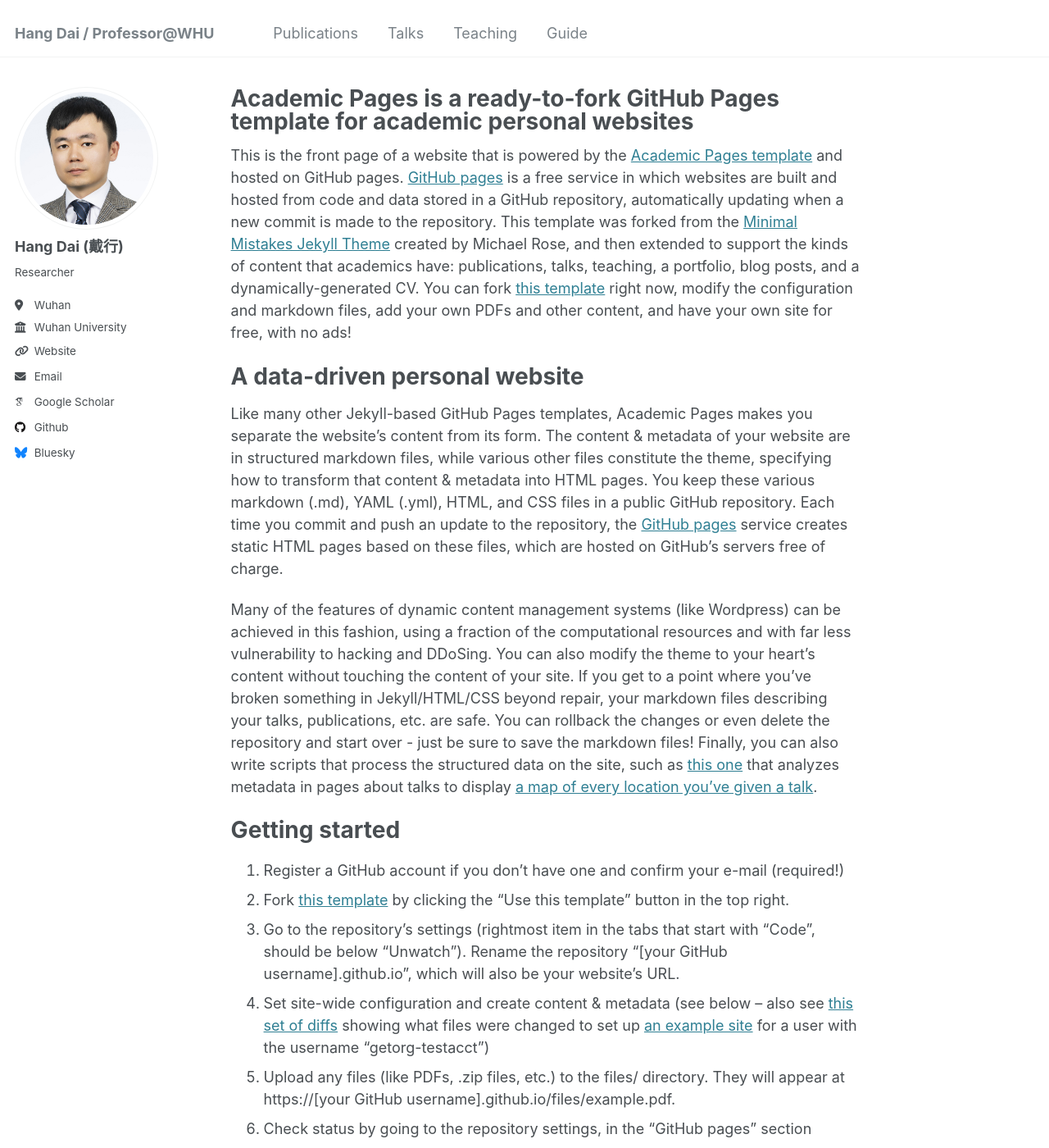
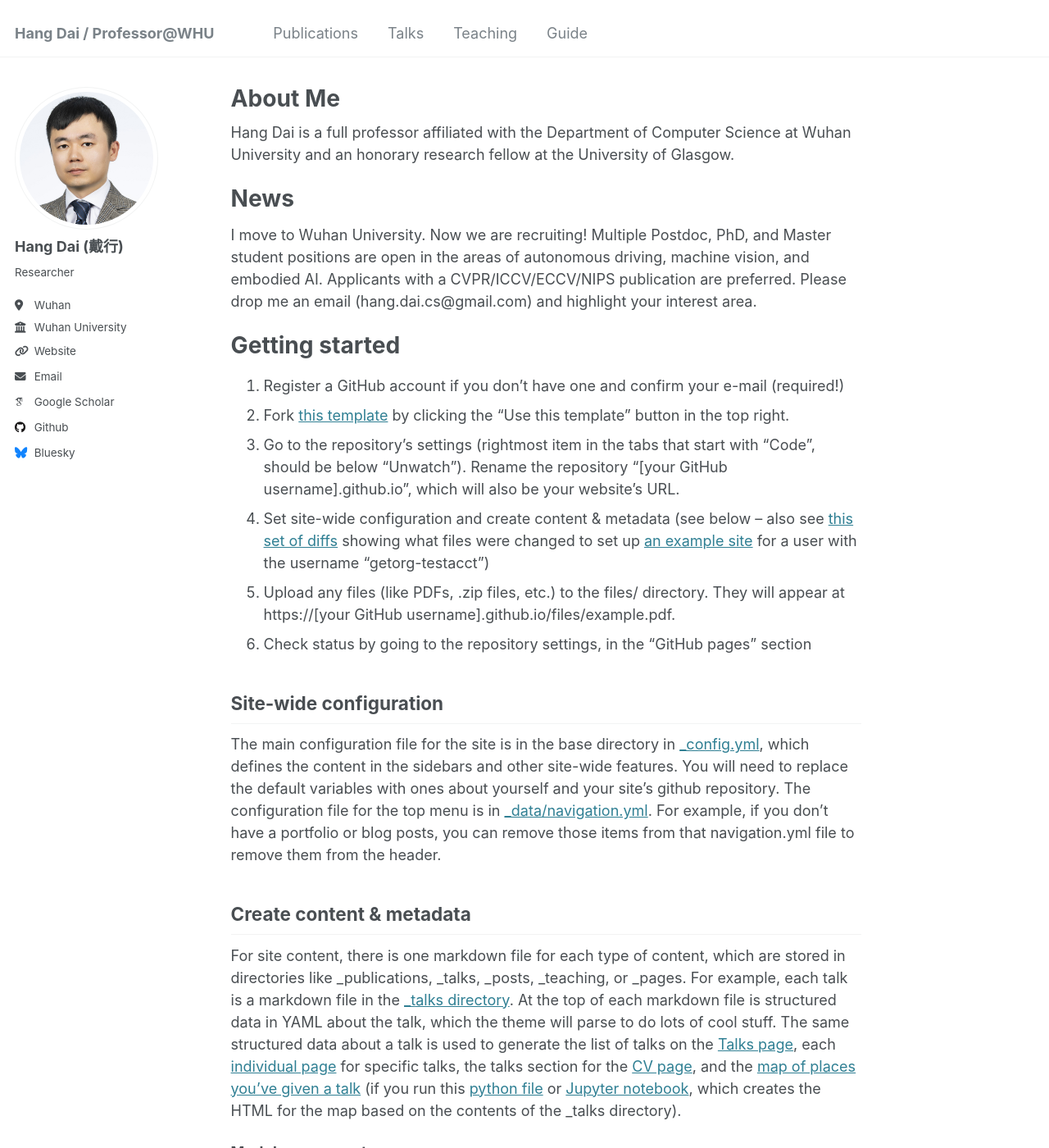
Before and after one commit to Dai-Hang/Dai-Hang.github.io, a Jekyll site: the page built from _pages/about.md, in a window 1280 px wide and 1400 px high. Shown: the whole window at 82% size. Built offline with Jekyll 4.4.1, drawn with Linux system fonts in a browser that asks for light colours; some web fonts are replaced.

Commit message:
Update about.md

```diff
--- a/_pages/about.md
+++ b/_pages/about.md
@@ -1,19 +1,17 @@
 ---
 permalink: /
-title: "Academic Pages is a ready-to-fork GitHub Pages template for academic personal websites"
+title: "About Me"
 author_profile: true
 redirect_from:
   - /about/
   - /about.html
 ---
 
-This is the front page of a website that is powered by the [Academic Pages template](https://github.com/academicpages/academicpages.github.io) and hosted on GitHub pages. [GitHub pages](https://pages.github.com) is a free service in which websites are built and hosted from code and data stored in a GitHub repository, automatically updating when a new commit is made to the repository. This template was forked from the [Minimal Mistakes Jekyll Theme](https://mmistakes.github.io/minimal-mistakes/) created by Michael Rose, and then extended to support the kinds of content that academics have: publications, talks, teaching, a portfolio, blog posts, and a dynamically-generated CV. You can fork [this template](https://github.com/academicpages/academicpages.github.io) right now, modify the configuration and markdown files, add your own PDFs and other content, and have your own site for free, with no ads!
+Hang Dai is a full professor affiliated with the Department of Computer Science at Wuhan University and an honorary research fellow at the University of Glasgow.
 
-A data-driven personal website
+News
 ======
-Like many other Jekyll-based GitHub Pages templates, Academic Pages makes you separate the website's content from its form. The content & metadata of your website are in structured markdown files, while various other files constitute the theme, specifying how to transform that content & metadata into HTML pages. You keep these various markdown (.md), YAML (.yml), HTML, and CSS files in a public GitHub repository. Each time you commit and push an update to the repository, the [GitHub pages](https://pages.github.com/) service creates static HTML pages based on these files, which are hosted on GitHub's servers free of charge.
-
-Many of the features of dynamic content management systems (like Wordpress) can be achieved in this fashion, using a fraction of the computational resources and with far less vulnerability to hacking and DDoSing. You can also modify the theme to your heart's content without touching the content of your site. If you get to a point where you've broken something in Jekyll/HTML/CSS beyond repair, your markdown files describing your talks, publications, etc. are safe. You can rollback the changes or even delete the repository and start over - just be sure to save the markdown files! Finally, you can also write scripts that process the structured data on the site, such as [this one](https://github.com/academicpages/academicpages.github.io/blob/master/talkmap.ipynb) that analyzes metadata in pages about talks to display [a map of every location you've given a talk](https://academicpages.github.io/talkmap.html).
+I move to Wuhan University. Now we are recruiting! Multiple Postdoc, PhD, and Master student positions are open in the areas of autonomous driving, machine vision, and embodied AI. Applicants with a CVPR/ICCV/ECCV/NIPS publication are preferred. Please drop me an email (hang.dai.cs@gmail.com) and highlight your interest area.
 
 Getting started
 ======
```
